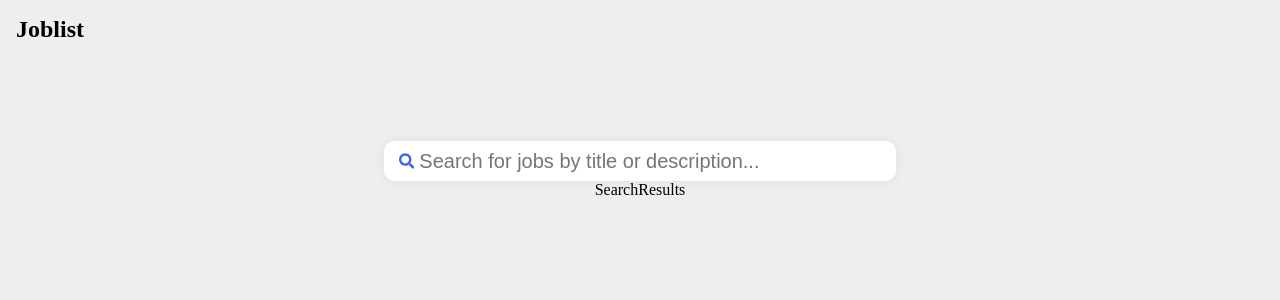
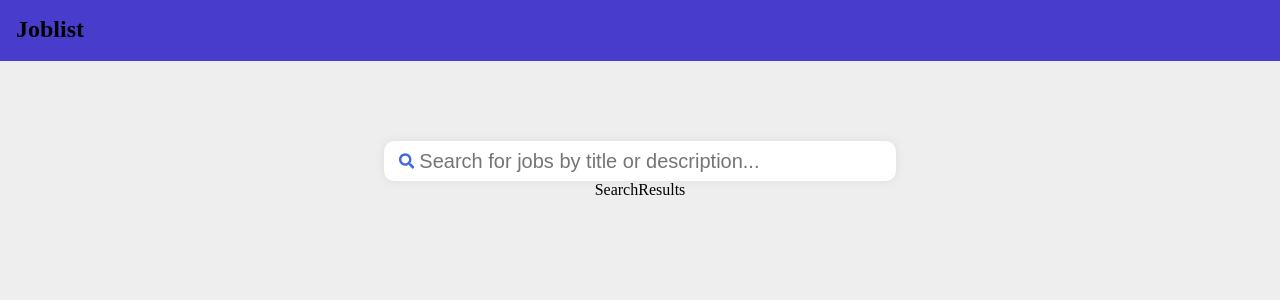
Before and after one commit to Captain-Kad/joblist-app, a React (Vite) app in the folder joblist/: page / in a window 1280 px wide. Shown: the top 300 px of the page. Built offline with nearby package versions, Linux system fonts and the light colour scheme.

Commit message:
updated background color for the header

```diff
--- a/joblist/src/styles/Header.css
+++ b/joblist/src/styles/Header.css
@@ -2,4 +2,5 @@
     padding-top: 2vh;
     padding-left: 2vh;
     width: 100%;
+    background-color: #483ccc;
 }
```
